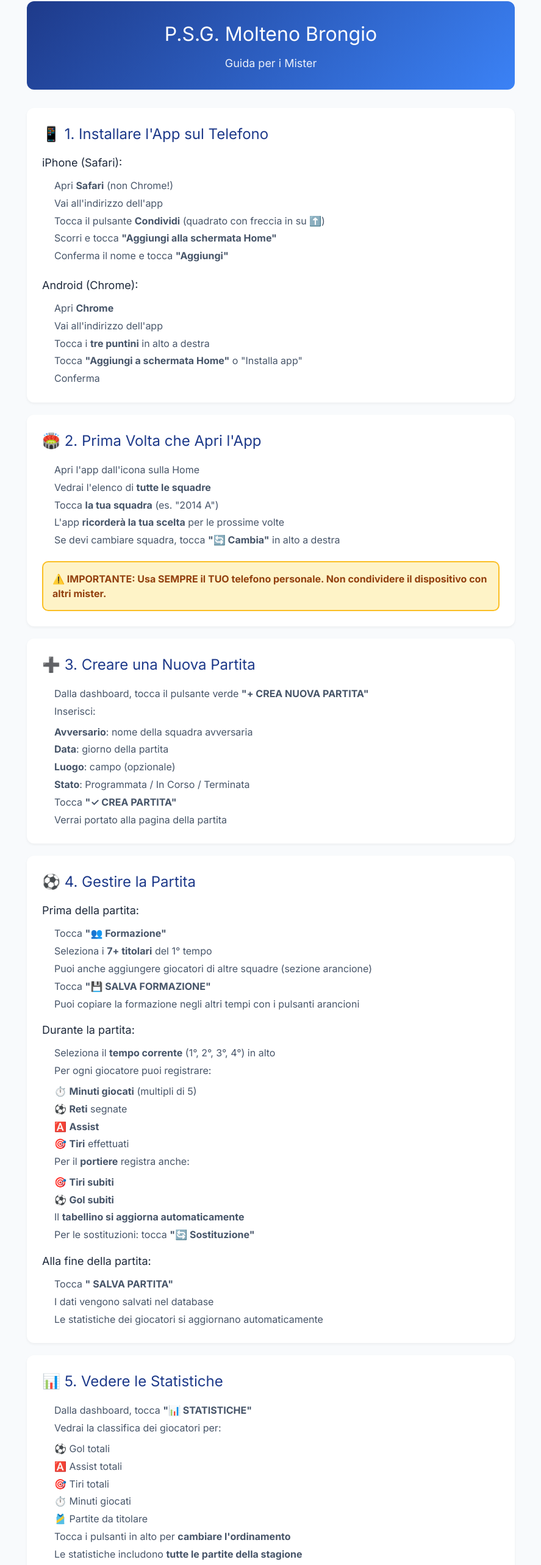
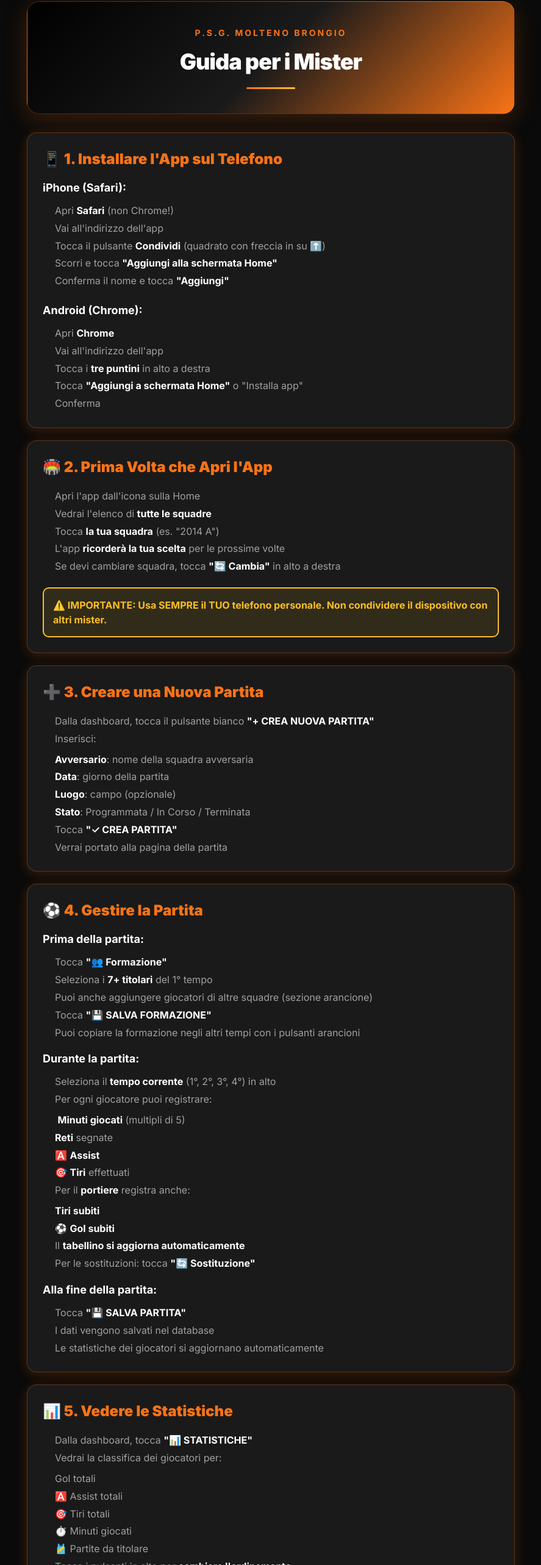
Before and after one commit to riccardovalsecchi79/psg-match-tracker, a Next.js app: page /istruzioni in a window 1280 px wide. Shown: the part 18-2584 px from the top of the page at 61% size, without its empty margins (196-1083 px from the left). Built offline with nearby package versions, Linux system fonts and the light colour scheme.

Commit message:
Update page.tsx

```diff
--- a/src/app/istruzioni/page.tsx
+++ b/src/app/istruzioni/page.tsx
@@ -2,228 +2,236 @@ import Link from 'next/link'
 
 export default function IstruzioniPage() {
   return (
-    <div style={{ minHeight: '100vh', background: '#f8fafc', padding: '20px' }}>
+    <div style={{ minHeight: '100vh', background: '#0a0a0a', padding: '20px' }}>
       <div style={{ maxWidth: '800px', margin: '0 auto' }}>
 
-        {/* Header */}
         <div style={{
           textAlign: 'center',
           marginBottom: '30px',
-          padding: '30px 20px',
-          background: 'linear-gradient(135deg, #1e3a8a 0%, #3b82f6 100%)',
-          borderRadius: '12px',
-          color: 'white'
+          padding: '40px 30px',
+          background: 'linear-gradient(135deg, #000000 0%, #1a1a1a 50%, #f97316 100%)',
+          borderRadius: '20px',
+          border: '1px solid rgba(249, 115, 22, 0.3)',
+          boxShadow: '0 10px 40px rgba(249, 115, 22, 0.2)'
         }}>
-          <h1 style={{ fontSize: '32px', margin: '0 0 10px 0' }}>
-            P.S.G. Molteno Brongio
+          <div style={{
+            fontSize: '14px',
+            color: '#f97316',
+            fontWeight: 'bold',
+            letterSpacing: '3px',
+            marginBottom: '10px'
+          }}>
+            P.S.G. MOLTENO BRONGIO
+          </div>
+          <h1 style={{
+            fontSize: '36px',
+            margin: '0 0 10px 0',
+            color: '#ffffff',
+            fontWeight: '900',
+            letterSpacing: '-1px'
+          }}>
+            Guida per i Mister
           </h1>
-          <p style={{ margin: 0, opacity: 0.9, fontSize: '18px' }}>
-            Guida per i Mister
-          </p>
+          <div style={{
+            marginTop: '15px',
+            height: '3px',
+            width: '80px',
+            background: 'linear-gradient(90deg, #f97316, #fbbf24)',
+            margin: '15px auto 0',
+            borderRadius: '2px'
+          }} />
         </div>
 
-        {/* Sezione 1: Installazione */}
-        <div style={{ background: 'white', borderRadius: '12px', padding: '25px', marginBottom: '20px', boxShadow: '0 2px 4px rgba(0,0,0,0.05)' }}>
-          <h2 style={{ color: '#1e3a8a', fontSize: '24px', marginTop: 0, marginBottom: '15px' }}>
+        <div style={{ background: '#1a1a1a', borderRadius: '16px', padding: '25px', marginBottom: '20px', boxShadow: '0 4px 20px rgba(249,115,22,0.2)', border: '1px solid rgba(249,115,22,0.3)' }}>
+          <h2 style={{ color: '#f97316', fontSize: '24px', marginTop: 0, marginBottom: '15px', fontWeight: '900' }}>
             📱 1. Installare l'App sul Telefono
           </h2>
 
-          <h3 style={{ color: '#1e293b', fontSize: '18px', marginBottom: '10px' }}>iPhone (Safari):</h3>
-          <ol style={{ color: '#475569', lineHeight: '1.8', paddingLeft: '20px', marginBottom: '20px' }}>
-            <li>Apri <strong>Safari</strong> (non Chrome!)</li>
+          <h3 style={{ color: '#ffffff', fontSize: '18px', marginBottom: '10px', fontWeight: 'bold' }}>iPhone (Safari):</h3>
+          <ol style={{ color: '#a0a0a0', lineHeight: '1.8', paddingLeft: '20px', marginBottom: '20px' }}>
+            <li>Apri <strong style={{ color: '#ffffff' }}>Safari</strong> (non Chrome!)</li>
             <li>Vai all'indirizzo dell'app</li>
-            <li>Tocca il pulsante <strong>Condividi</strong> (quadrato con freccia in su ⬆️)</li>
-            <li>Scorri e tocca <strong>"Aggiungi alla schermata Home"</strong></li>
-            <li>Conferma il nome e tocca <strong>"Aggiungi"</strong></li>
+            <li>Tocca il pulsante <strong style={{ color: '#ffffff' }}>Condividi</strong> (quadrato con freccia in su ⬆️)</li>
+            <li>Scorri e tocca <strong style={{ color: '#ffffff' }}>"Aggiungi alla schermata Home"</strong></li>
+            <li>Conferma il nome e tocca <strong style={{ color: '#ffffff' }}>"Aggiungi"</strong></li>
           </ol>
 
-          <h3 style={{ color: '#1e293b', fontSize: '18px', marginBottom: '10px' }}>Android (Chrome):</h3>
-          <ol style={{ color: '#475569', lineHeight: '1.8', paddingLeft: '20px', marginBottom: '0' }}>
-            <li>Apri <strong>Chrome</strong></li>
+          <h3 style={{ color: '#ffffff', fontSize: '18px', marginBottom: '10px', fontWeight: 'bold' }}>Android (Chrome):</h3>
+          <ol style={{ color: '#a0a0a0', lineHeight: '1.8', paddingLeft: '20px', marginBottom: '0' }}>
+            <li>Apri <strong style={{ color: '#ffffff' }}>Chrome</strong></li>
             <li>Vai all'indirizzo dell'app</li>
-            <li>Tocca i <strong>tre puntini</strong> in alto a destra</li>
-            <li>Tocca <strong>"Aggiungi a schermata Home"</strong> o "Installa app"</li>
+            <li>Tocca i <strong style={{ color: '#ffffff' }}>tre puntini</strong> in alto a destra</li>
+            <li>Tocca <strong style={{ color: '#ffffff' }}>"Aggiungi a schermata Home"</strong> o "Installa app"</li>
             <li>Conferma</li>
           </ol>
         </div>
 
-        {/* Sezione 2: Prima volta */}
-        <div style={{ background: 'white', borderRadius: '12px', padding: '25px', marginBottom: '20px', boxShadow: '0 2px 4px rgba(0,0,0,0.05)' }}>
-          <h2 style={{ color: '#1e3a8a', fontSize: '24px', marginTop: 0, marginBottom: '15px' }}>
+        <div style={{ background: '#1a1a1a', borderRadius: '16px', padding: '25px', marginBottom: '20px', boxShadow: '0 4px 20px rgba(249,115,22,0.2)', border: '1px solid rgba(249,115,22,0.3)' }}>
+          <h2 style={{ color: '#f97316', fontSize: '24px', marginTop: 0, marginBottom: '15px', fontWeight: '900' }}>
             🏟️ 2. Prima Volta che Apri l'App
           </h2>
-          <ol style={{ color: '#475569', lineHeight: '1.8', paddingLeft: '20px' }}>
+          <ol style={{ color: '#a0a0a0', lineHeight: '1.8', paddingLeft: '20px' }}>
             <li>Apri l'app dall'icona sulla Home</li>
-            <li>Vedrai l'elenco di <strong>tutte le squadre</strong></li>
-            <li>Tocca <strong>la tua squadra</strong> (es. "2014 A")</li>
-            <li>L'app <strong>ricorderà la tua scelta</strong> per le prossime volte</li>
-            <li>Se devi cambiare squadra, tocca <strong>"🔄 Cambia"</strong> in alto a destra</li>
+            <li>Vedrai l'elenco di <strong style={{ color: '#ffffff' }}>tutte le squadre</strong></li>
+            <li>Tocca <strong style={{ color: '#ffffff' }}>la tua squadra</strong> (es. "2014 A")</li>
+            <li>L'app <strong style={{ color: '#ffffff' }}>ricorderà la tua scelta</strong> per le prossime volte</li>
+            <li>Se devi cambiare squadra, tocca <strong style={{ color: '#ffffff' }}>"🔄 Cambia"</strong> in alto a destra</li>
           </ol>
 
           <div style={{
             marginTop: '20px',
             padding: '15px',
-            background: '#fef3c7',
+            background: 'rgba(251,191,36,0.1)',
             borderRadius: '10px',
             border: '2px solid #fbbf24'
           }}>
-            <p style={{ margin: 0, color: '#92400e', fontWeight: 'bold' }}>
+            <p style={{ margin: 0, color: '#fbbf24', fontWeight: 'bold' }}>
               ⚠️ IMPORTANTE: Usa SEMPRE il TUO telefono personale. Non condividere il dispositivo con altri mister.
             </p>
           </div>
         </div>
 
-        {/* Sezione 3: Creare una partita */}
-        <div style={{ background: 'white', borderRadius: '12px', padding: '25px', marginBottom: '20px', boxShadow: '0 2px 4px rgba(0,0,0,0.05)' }}>
-          <h2 style={{ color: '#1e3a8a', fontSize: '24px', marginTop: 0, marginBottom: '15px' }}>
+        <div style={{ background: '#1a1a1a', borderRadius: '16px', padding: '25px', marginBottom: '20px', boxShadow: '0 4px 20px rgba(249,115,22,0.2)', border: '1px solid rgba(249,115,22,0.3)' }}>
+          <h2 style={{ color: '#f97316', fontSize: '24px', marginTop: 0, marginBottom: '15px', fontWeight: '900' }}>
             ➕ 3. Creare una Nuova Partita
           </h2>
-          <ol style={{ color: '#475569', lineHeight: '1.8', paddingLeft: '20px' }}>
-            <li>Dalla dashboard, tocca il pulsante verde <strong>"+ CREA NUOVA PARTITA"</strong></li>
+          <ol style={{ color: '#a0a0a0', lineHeight: '1.8', paddingLeft: '20px' }}>
+            <li>Dalla dashboard, tocca il pulsante bianco <strong style={{ color: '#ffffff' }}>"+ CREA NUOVA PARTITA"</strong></li>
             <li>Inserisci:
               <ul style={{ marginTop: '5px' }}>
-                <li><strong>Avversario</strong>: nome della squadra avversaria</li>
-                <li><strong>Data</strong>: giorno della partita</li>
-                <li><strong>Luogo</strong>: campo (opzionale)</li>
-                <li><strong>Stato</strong>: Programmata / In Corso / Terminata</li>
+                <li><strong style={{ color: '#ffffff' }}>Avversario</strong>: nome della squadra avversaria</li>
+                <li><strong style={{ color: '#ffffff' }}>Data</strong>: giorno della partita</li>
+                <li><strong style={{ color: '#ffffff' }}>Luogo</strong>: campo (opzionale)</li>
+                <li><strong style={{ color: '#ffffff' }}>Stato</strong>: Programmata / In Corso / Terminata</li>
               </ul>
             </li>
-            <li>Tocca <strong>"✓ CREA PARTITA"</strong></li>
+            <li>Tocca <strong style={{ color: '#ffffff' }}>"✓ CREA PARTITA"</strong></li>
             <li>Verrai portato alla pagina della partita</li>
           </ol>
         </div>
 
-        {/* Sezione 4: Gestire la partita */}
-        <div style={{ background: 'white', borderRadius: '12px', padding: '25px', marginBottom: '20px', boxShadow: '0 2px 4px rgba(0,0,0,0.05)' }}>
-          <h2 style={{ color: '#1e3a8a', fontSize: '24px', marginTop: 0, marginBottom: '15px' }}>
+        <div style={{ background: '#1a1a1a', borderRadius: '16px', padding: '25px', marginBottom: '20px', boxShadow: '0 4px 20px rgba(249,115,22,0.2)', border: '1px solid rgba(249,115,22,0.3)' }}>
+          <h2 style={{ color: '#f97316', fontSize: '24px', marginTop: 0, marginBottom: '15px', fontWeight: '900' }}>
             ⚽ 4. Gestire la Partita
           </h2>
 
-          <h3 style={{ color: '#1e293b', fontSize: '18px', marginBottom: '10px' }}>Prima della partita:</h3>
-          <ol style={{ color: '#475569', lineHeight: '1.8', paddingLeft: '20px', marginBottom: '15px' }}>
-            <li>Tocca <strong>"👥 Formazione"</strong></li>
-            <li>Seleziona i <strong>7+ titolari</strong> del 1° tempo</li>
+          <h3 style={{ color: '#ffffff', fontSize: '18px', marginBottom: '10px', fontWeight: 'bold' }}>Prima della partita:</h3>
+          <ol style={{ color: '#a0a0a0', lineHeight: '1.8', paddingLeft: '20px', marginBottom: '15px' }}>
+            <li>Tocca <strong style={{ color: '#ffffff' }}>"👥 Formazione"</strong></li>
+            <li>Seleziona i <strong style={{ color: '#ffffff' }}>7+ titolari</strong> del 1° tempo</li>
             <li>Puoi anche aggiungere giocatori di altre squadre (sezione arancione)</li>
-            <li>Tocca <strong>"💾 SALVA FORMAZIONE"</strong></li>
+            <li>Tocca <strong style={{ color: '#ffffff' }}>"💾 SALVA FORMAZIONE"</strong></li>
             <li>Puoi copiare la formazione negli altri tempi con i pulsanti arancioni</li>
           </ol>
 
-          <h3 style={{ color: '#1e293b', fontSize: '18px', marginBottom: '10px' }}>Durante la partita:</h3>
-          <ol style={{ color: '#475569', lineHeight: '1.8', paddingLeft: '20px', marginBottom: '15px' }}>
-            <li>Seleziona il <strong>tempo corrente</strong> (1°, 2°, 3°, 4°) in alto</li>
+          <h3 style={{ color: '#ffffff', fontSize: '18px', marginBottom: '10px', fontWeight: 'bold' }}>Durante la partita:</h3>
+          <ol style={{ color: '#a0a0a0', lineHeight: '1.8', paddingLeft: '20px', marginBottom: '15px' }}>
+            <li>Seleziona il <strong style={{ color: '#ffffff' }}>tempo corrente</strong> (1°, 2°, 3°, 4°) in alto</li>
             <li>Per ogni giocatore puoi registrare:
               <ul style={{ marginTop: '5px' }}>
-                <li>⏱️ <strong>Minuti giocati</strong> (multipli di 5)</li>
-                <li>⚽ <strong>Reti</strong> segnate</li>
-                <li>🅰️ <strong>Assist</strong></li>
-                <li>🎯 <strong>Tiri</strong> effettuati</li>
+                <li>️ <strong style={{ color: '#ffffff' }}>Minuti giocati</strong> (multipli di 5)</li>
+                <li> <strong style={{ color: '#ffffff' }}>Reti</strong> segnate</li>
+                <li>🅰️ <strong style={{ color: '#ffffff' }}>Assist</strong></li>
+                <li>🎯 <strong style={{ color: '#ffffff' }}>Tiri</strong> effettuati</li>
               </ul>
             </li>
-            <li>Per il <strong>portiere</strong> registra anche:
+            <li>Per il <strong style={{ color: '#ffffff' }}>portiere</strong> registra anche:
               <ul style={{ marginTop: '5px' }}>
-                <li>🎯 <strong>Tiri subiti</strong></li>
-                <li>⚽ <strong>Gol subiti</strong></li>
+                <li> <strong style={{ color: '#ffffff' }}>Tiri subiti</strong></li>
+                <li>⚽ <strong style={{ color: '#ffffff' }}>Gol subiti</strong></li>
               </ul>
             </li>
-            <li>Il <strong>tabellino si aggiorna automaticamente</strong></li>
-            <li>Per le sostituzioni: tocca <strong>"🔄 Sostituzione"</strong></li>
+            <li>Il <strong style={{ color: '#ffffff' }}>tabellino si aggiorna automaticamente</strong></li>
+            <li>Per le sostituzioni: tocca <strong style={{ color: '#ffffff' }}>"🔄 Sostituzione"</strong></li>
           </ol>
 
-          <h3 style={{ color: '#1e293b', fontSize: '18px', marginBottom: '10px' }}>Alla fine della partita:</h3>
-          <ol style={{ color: '#475569', lineHeight: '1.8', paddingLeft: '20px' }}>
-            <li>Tocca <strong>" SALVA PARTITA"</strong></li>
+          <h3 style={{ color: '#ffffff', fontSize: '18px', marginBottom: '10px', fontWeight: 'bold' }}>Alla fine della partita:</h3>
+          <ol style={{ color: '#a0a0a0', lineHeight: '1.8', paddingLeft: '20px' }}>
+            <li>Tocca <strong style={{ color: '#ffffff' }}>"💾 SALVA PARTITA"</strong></li>
             <li>I dati vengono salvati nel database</li>
             <li>Le statistiche dei giocatori si aggiornano automaticamente</li>
           </ol>
         </div>
 
-        {/* Sezione 5: Statistiche */}
-        <div style={{ background: 'white', borderRadius: '12px', padding: '25px', marginBottom: '20px', boxShadow: '0 2px 4px rgba(0,0,0,0.05)' }}>
-          <h2 style={{ color: '#1e3a8a', fontSize: '24px', marginTop: 0, marginBottom: '15px' }}>
+        <div style={{ background: '#1a1a1a', borderRadius: '16px', padding: '25px', marginBottom: '20px', boxShadow: '0 4px 20px rgba(249,115,22,0.2)', border: '1px solid rgba(249,115,22,0.3)' }}>
+          <h2 style={{ color: '#f97316', fontSize: '24px', marginTop: 0, marginBottom: '15px', fontWeight: '900' }}>
             📊 5. Vedere le Statistiche
           </h2>
-          <ol style={{ color: '#475569', lineHeight: '1.8', paddingLeft: '20px' }}>
-            <li>Dalla dashboard, tocca <strong>"📊 STATISTICHE"</strong></li>
+          <ol style={{ color: '#a0a0a0', lineHeight: '1.8', paddingLeft: '20px' }}>
+            <li>Dalla dashboard, tocca <strong style={{ color: '#ffffff' }}>"📊 STATISTICHE"</strong></li>
             <li>Vedrai la classifica dei giocatori per:
               <ul style={{ marginTop: '5px' }}>
-                <li>⚽ Gol totali</li>
+                <li> Gol totali</li>
                 <li>🅰️ Assist totali</li>
                 <li>🎯 Tiri totali</li>
                 <li>⏱️ Minuti giocati</li>
                 <li>🎽 Partite da titolare</li>
               </ul>
             </li>
-            <li>Tocca i pulsanti in alto per <strong>cambiare l'ordinamento</strong></li>
-            <li>Le statistiche includono <strong>tutte le partite della stagione</strong></li>
+            <li>Tocca i pulsanti in alto per <strong style={{ color: '#ffffff' }}>cambiare l'ordinamento</strong></li>
+            <li>Le statistiche includono <strong style={{ color: '#ffffff' }}>tutte le partite della stagione</strong></li>
           </ol>
         </div>
 
-        {/* Sezione 6: Consigli */}
-        <div style={{ background: 'white', borderRadius: '12px', padding: '25px', marginBottom: '20px', boxShadow: '0 2px 4px rgba(0,0,0,0.05)' }}>
-          <h2 style={{ color: '#1e3a8a', fontSize: '24px', marginTop: 0, marginBottom: '15px' }}>
+        <div style={{ background: '#1a1a1a', borderRadius: '16px', padding: '25px', marginBottom: '20px', boxShadow: '0 4px 20px rgba(249,115,22,0.2)', border: '1px solid rgba(249,115,22,0.3)' }}>
+          <h2 style={{ color: '#f97316', fontSize: '24px', marginTop: 0, marginBottom: '15px', fontWeight: '900' }}>
             💡 6. Consigli Utili
           </h2>
-          <ul style={{ color: '#475569', lineHeight: '1.8', paddingLeft: '20px' }}>
-            <li><strong>Salva spesso</strong>: non aspettare la fine della partita</li>
-            <li><strong>Controlla il tempo selezionato</strong> prima di inserire dati</li>
-            <li><strong>Non cancellare partite</strong> per errore: l'azione è irreversibile</li>
-            <li><strong>Aggiorna l'app</strong>: le modifiche si applicano automaticamente</li>
-            <li><strong>Usa solo il tuo telefono</strong>: la selezione squadra è locale</li>
+          <ul style={{ color: '#a0a0a0', lineHeight: '1.8', paddingLeft: '20px' }}>
+            <li><strong style={{ color: '#ffffff' }}>Salva spesso</strong>: non aspettare la fine della partita</li>
+            <li><strong style={{ color: '#ffffff' }}>Controlla il tempo selezionato</strong> prima di inserire dati</li>
+            <li><strong style={{ color: '#ffffff' }}>Non cancellare partite</strong> per errore: l'azione è irreversibile</li>
+            <li><strong style={{ color: '#ffffff' }}>Aggiorna l'app</strong>: le modifiche si applicano automaticamente</li>
+            <li><strong style={{ color: '#ffffff' }}>Usa solo il tuo telefono</strong>: la selezione squadra è locale</li>
           </ul>
         </div>
 
-        {/* Sezione 7: Assistenza */}
         <div style={{
-          background: 'linear-gradient(135deg, #1e3a8a 0%, #3b82f6 100%)',
-          borderRadius: '12px',
+          background: 'linear-gradient(135deg, #000000 0%, #1a1a1a 50%, #f97316 100%)',
+          borderRadius: '16px',
           padding: '25px',
           marginBottom: '20px',
           color: 'white',
-          textAlign: 'center'
+          textAlign: 'center',
+          border: '1px solid rgba(249,115,22,0.4)',
+          boxShadow: '0 10px 40px rgba(249,115,22,0.2)'
         }}>
-          <h2 style={{ fontSize: '24px', marginTop: 0, marginBottom: '15px' }}>
+          <h2 style={{ fontSize: '24px', marginTop: 0, marginBottom: '15px', fontWeight: '900' }}>
             🆘 Problemi o Domande?
           </h2>
           <p style={{ fontSize: '16px', margin: '0 0 10px 0', opacity: 0.9 }}>
             Contatta il responsabile tecnico:
           </p>
-          <p style={{ fontSize: '20px', fontWeight: 'bold', margin: '0' }}>
+          <p style={{ fontSize: '20px', fontWeight: '900', margin: '0' }}>
             Riccardo Valsecchi
           </p>
-          {/* <p style={{ fontSize: '18px', margin: '10px 0 0 0' }}>
-            📞 [Il tuo numero di telefono]
-          </p>
-          <p style={{ fontSize: '18px', margin: '5px 0 0 0' }}>
-            ✉️ [La tua email]
-          </p> */}
         </div>
 
-        {/* Pulsante torna alla dashboard */}
         <Link href="/dashboard" style={{
           display: 'block',
           width: '100%',
           padding: '18px',
-          background: '#22c55e',
-          color: 'white',
+          background: 'linear-gradient(135deg, #f97316 0%, #fbbf24 100%)',
+          color: '#000000',
           textAlign: 'center',
           textDecoration: 'none',
-          borderRadius: '12px',
+          borderRadius: '14px',
           fontSize: '18px',
-          fontWeight: 'bold',
-          boxShadow: '0 4px 12px rgba(34, 197, 94, 0.3)'
+          fontWeight: '900',
+          boxShadow: '0 4px 20px rgba(249,115,22,0.4)',
+          letterSpacing: '0.5px'
         }}>
           ← TORNA ALLA DASHBOARD
         </Link>
 
-        {/* Footer */}
         <div style={{
           textAlign: 'center',
           marginTop: '30px',
           padding: '20px',
-          color: '#94a3b8',
+          color: '#525252',
           fontSize: '14px'
         }}>
-          <p>P.S.G. Molteno Brongio - App Gestione Partite</p>
+          <p>P.S.G. Molteno Brongio - Statino Partite</p>
           <p>Versione 1.0 - Stagione 2024/2025</p>
         </div>
       </div>
```
